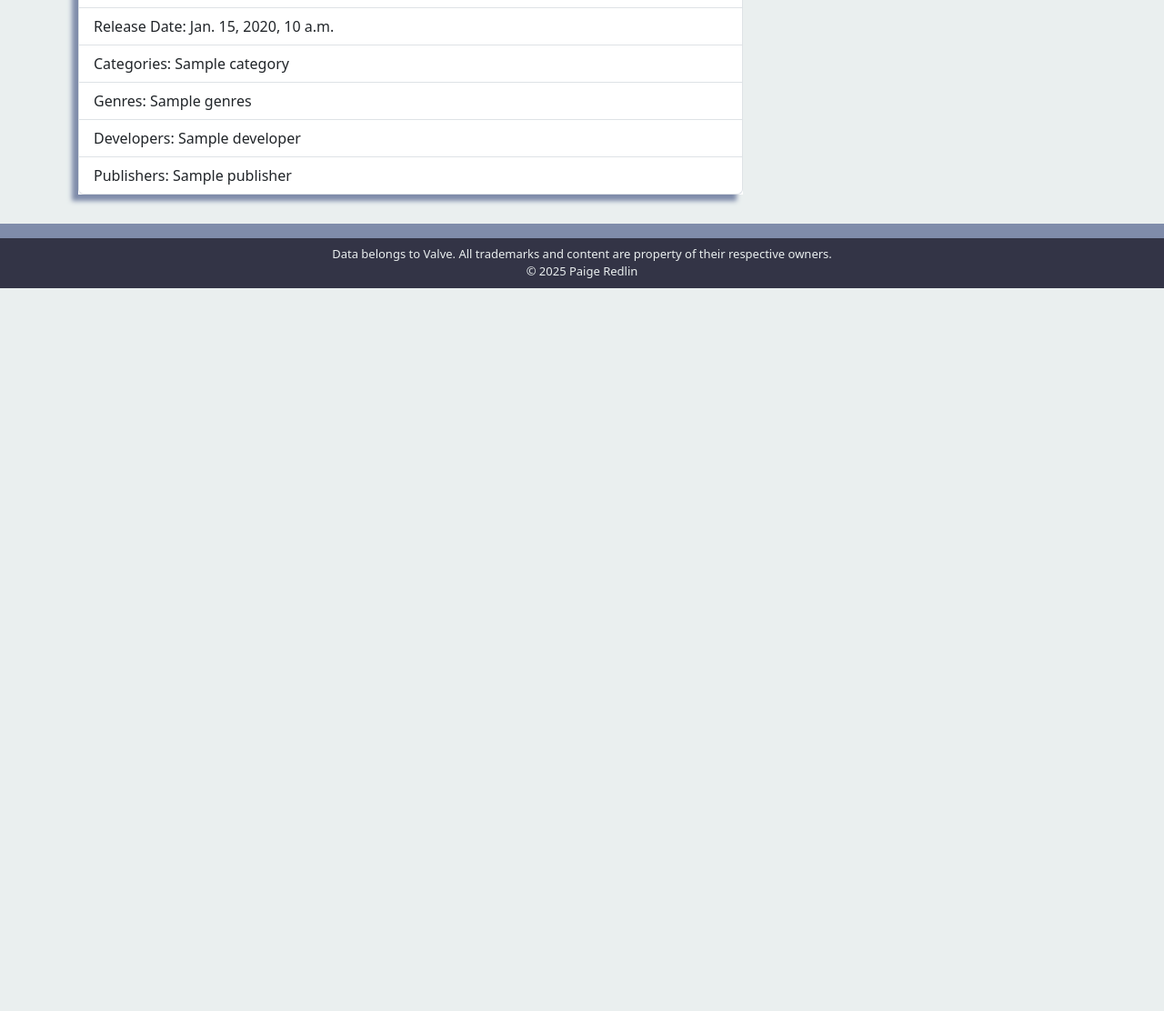
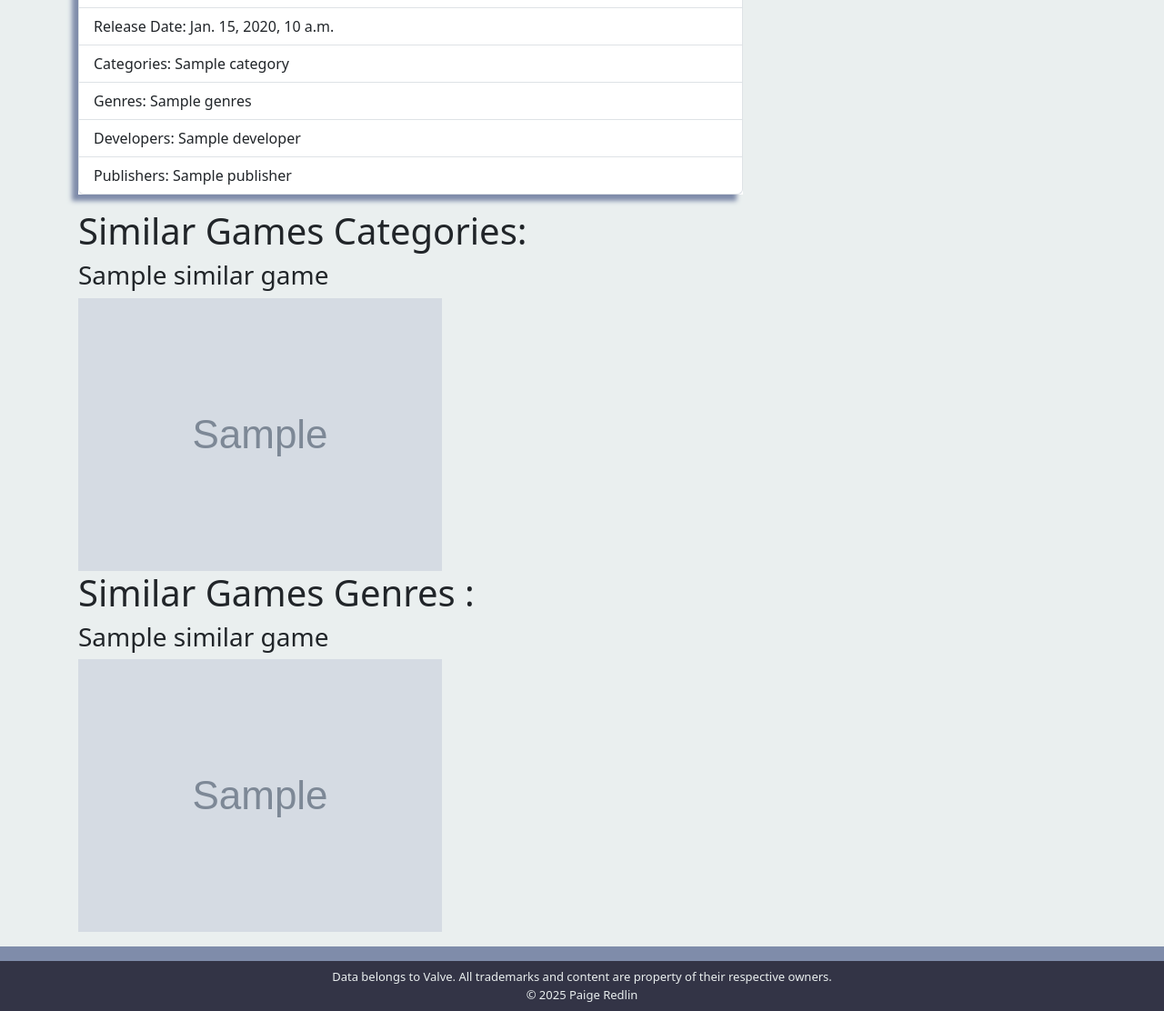
Before and after one commit to paigeredlin2/capstone_web_application, a Django app: template SteamData/GamesApp/templates/detail.html in a window 1280 px wide. Shown: the part 669-1781 px from the top of the page at 91% size. Before the commit the page ends 986 px from the top, so only its background shows below. Run offline with Django 5.2, Linux system fonts and the light colour scheme; tables that the repository leaves empty hold one stand-in row (values such as "Sample post"); the template is opened without the code that fills it: values that come from a table or form of the project are taken from there, most other values are stand-ins (such as "Sample title", 1, 10 or a date in 2020); grey boxes marked "Sample" are stand-in pictures; data that the repository does not hold is empty; some web fonts are replaced.

Commit message:
Recommendation Display Start

```diff
--- a/SteamData/GamesApp/templates/detail.html
+++ b/SteamData/GamesApp/templates/detail.html
@@ -100,6 +100,22 @@
                 </table>
             </div>
         </div>
+        <div class="row">
+            <div class="similar-categories">
+                <h1>Similar Games Categories:</h1>
+                {% for similar_game in similar_games_categories %}
+                <h3>{{ similar_game.Name }}</h3>
+                <img src="{{ similar_game.Image_Link }}" alt="{{ similar_game.Name }}">
+                {% endfor %}
+            </div>
+            <div class="similar-genres">
+                <h1>Similar Games Genres :</h1>
+                {% for similar_game in similar_games_genres %}
+                <h3>{{ similar_game.Name }}</h3>
+                <img src="{{ similar_game.Image_Link }}" alt="{{ similar_game.Name }}">
+                {% endfor %}
+            </div>
+        </div>
     </div>
 </div>
 {% endblock %}
```
